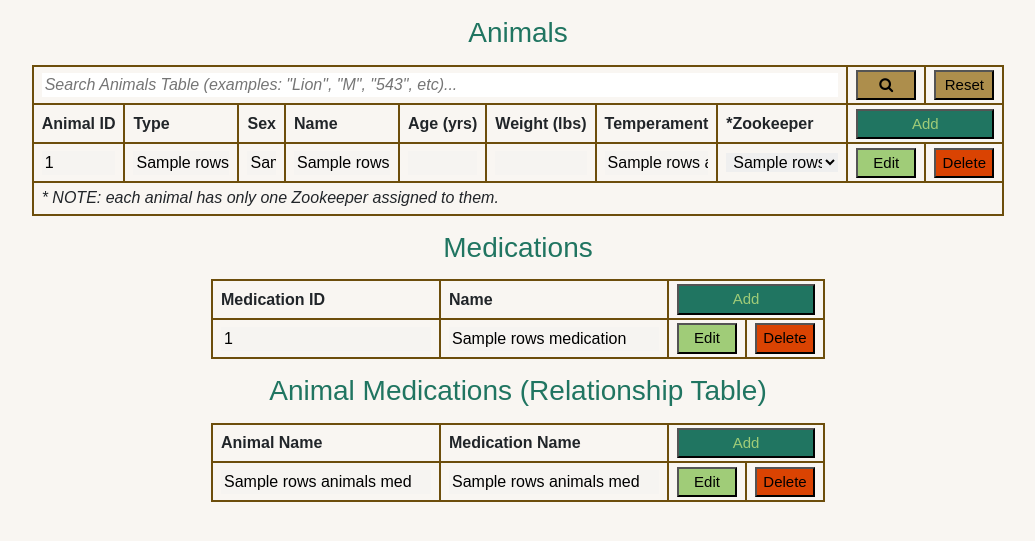
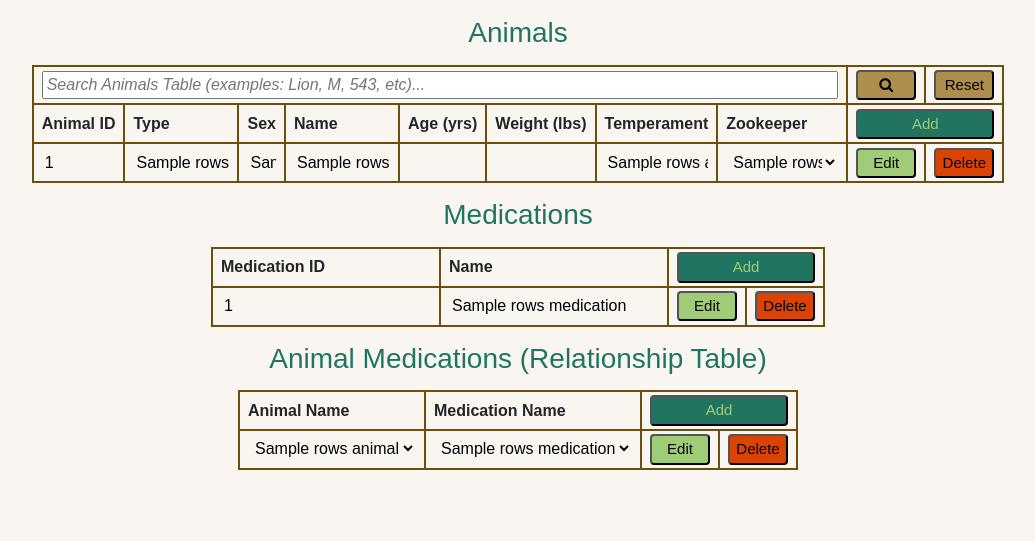
Before and after one commit to lfbettcher/CS340_Zootopia, a Flask app: template starter_website/templates/animals.html in a window 1280 px wide. Shown: the part 52-593 px from the top of the page, without its empty margins (122-1157 px from the left). Run offline with Flask 2, Linux system fonts and the light colour scheme; the template is opened without the code that fills it: most values are stand-ins (such as "Sample title", 1, 10 or a date in 2020); some libraries are stand-ins or nearby versions.

Commit message:
all UPDATE implemented

```diff
--- a/starter_website/static/css/styles.css
+++ b/starter_website/static/css/styles.css
@@ -97,11 +97,19 @@ tr input, td select {
   color: black;
   opacity: 1;
   padding-left: 3px;
-  border: 0;
 }
 
-.editable {
+tr input:not(.editable), td select:not(.editable) {
+  border: 0;
+  background: none;
+}
+
+td .editable {
   color: red;
+}
+
+th .editable {
+  color: black;
 }
 
 tr input:not([type="number"]):not([type="submit"]) {
@@ -116,6 +124,7 @@ table button {
   width: 4em;
   color: black;
   font-size: 15px;
+  border-radius: 4px;
 }
 
 .update-btn {
--- a/starter_website/static/js/script.js
+++ b/starter_website/static/js/script.js
@@ -28,9 +28,9 @@ if (medicationsTable) {
     });
 }
 
-const animalsMedsTable = document.getElementById("animalsMedsTable");
-if (animalsMedsTable) {
-    animalsMedsTable.addEventListener("click", (event) => {
+const animalsMedicationsTable = document.getElementById("animalsMedicationsTable");
+if (animalsMedicationsTable) {
+    animalsMedicationsTable.addEventListener("click", (event) => {
         if (event.target.tagName !== "BUTTON") return;
         if (event.target.name === "Edit") {
             enableRow(event.target.parentNode.parentNode.id);
--- a/starter_website/templates/animals.html
+++ b/starter_website/templates/animals.html
@@ -25,7 +25,7 @@
   <col>
   <colgroup span="8"></colgroup>
   <tr>
-    <th colspan="8" scope="colgroup"><input type="text" id="search_inputs" placeholder='Search Animals Table (examples: "Lion", "M", "543", etc)...' name="search" onkeypress="return event.keyCode != 13;"></th>
+    <th colspan="8" scope="colgroup"><input type="text" id="search_inputs" class="editable" placeholder='Search Animals Table (examples: Lion, M, 543, etc)...' name="search" onkeypress="return event.keyCode != 13;"></th>
     <th scope="colgroup"><button id="search_button" type="button" name="Search" data-toggle="modal" data-target="" class="search-btn"><i class="fa fa-search" name="Search" aria-hidden="true"></i></button></th>
     <th scope="colgroup"><button id="reset_search" type="button" name="reset_search" data-toggle="modal" data-target="" class="search-btn" onclick="location.href='/animals'">Reset</button></th>
   </tr>
@@ -37,7 +37,7 @@
     <th scope="col">Age (yrs)</th>
     <th scope="col">Weight (lbs)</th>
     <th scope="col">Temperament</th>
-    <th scope="col">*Zookeeper</th>
+    <th scope="col">Zookeeper</th>
     <th colspan="2"><button type="button" data-toggle="modal" data-target="#addanimal" class="add-btn" name="Add" value="Add">Add</button></th>
   </tr>
   </thead>
@@ -54,7 +54,6 @@
     <td><input form="updateAnimal" type="number" name="age" value="{{ r[4] }}" disabled="true"></td>
     <td><input form="updateAnimal" type="number" name="weight" value="{{ r[5] }}" disabled="true"></td>
     <td><input form="updateAnimal" type="text" name="temperament" value="{{ r[6] }}" disabled="true"></td>
-<!--    <td><input form="updateAnimal" type="text" name="last_name" value="{{ r[7] }}" disabled="true"></td>-->
     <td>
       <select form="updateAnimal" name="zookeeper_id" style="min-width: 7em" disabled="true">
         {% for z in rows_zookeepers %}
@@ -69,9 +68,6 @@
     <td><button type="button" data-toggle="modal" data-target="#deleteanimal" class="delete-btn" name="Delete" value="{{ r[0] }}">Delete</button></td>
   </tr>
   {% endfor %}
-  <tr>
-    <td colspan="10"><i>* NOTE: each animal has only one Zookeeper assigned to them.</i></td>
-  </tr>
   </tbody>
 </table>
 </form>
@@ -104,7 +100,8 @@
 </form>
 
 <h3>Animal Medications (Relationship Table)</h3>
-<table id="animalsMedsTable">
+<form id="updateAnimalsMedications" action="update_animals_medications" method="POST">
+<table id="animalsMedicationsTable">
   <thead>
   <th style="display:none;">ID</th>
   <th>Animal Name</th>
@@ -112,12 +109,29 @@
   <th colspan="2"><button type="button" data-toggle="modal" data-target="#addanimalmedication" class="add-btn" name="Add" value="Add">Add</button></th>
   </thead>
   <tbody>
-  {% for r in rows_animals_meds %}
+  {% for r in rows_animals_medications %}
   <tr id="animalMed{{ loop.index }}">
-    <td style="display:none;"> {{ r[0] }}</td>
-    <td><input type="text" name="Animals.name" value="{{ r[1] }}" style="min-width: 2em" disabled="true"></td>
-    <td><input type="text" name="Medications.name" value="{{ r[2] }}" style="min-width: 2em" disabled="true"></td>
-    <td><button type="submit" class='update-btn' name='Edit'>Edit</button></td>
+    <td class="hidden">
+      <input form="updateAnimalsMedications" class="hidden" type="number" name="id" value="{{ r[0] }}" disabled="true">
+    </td>
+    <td>
+      <select form="updateAnimalsMedications" name="animal_id" disabled="true">
+        {% for a in rows_animals %}
+        <option value="{{ a[0] }}" {{ 'selected' if a[0] == r[1] }}>{{ a[3] }}</option>
+        {% endfor %}
+      </select>
+    </td>
+    <td>
+      <select form="updateAnimalsMedications" name="med_id" disabled="true">
+        {% for m in rows_medications %}
+        <option value="{{ m[0] }}" {{ 'selected' if m[0] == r[2] }}>{{ m[1] }}</option>
+        {% endfor %}
+      </select>
+    </td>
+    <td>
+      <button form="updateAnimalsMedications" type="submit" class="update-btn hidden" name="Save">Save</button>
+      <button type="button" class='update-btn' name='Edit'>Edit</button>
+    </td>
     <td>
       <button type="button" data-toggle="modal" data-target="#deleteanimalmedication" class="delete-btn" name="Delete" value="{{ r[0] }}">Delete</button>
     </td>
@@ -125,6 +139,7 @@
   {% endfor %}
   </tbody>
 </table>
+</form>
 
 <!--Modal Add Animal-->
 <div class="modal fade" id="addanimal" tabindex="-1" role="dialog" aria-labelledby="addanimalModalCenterTitle" aria-hidden="true">
```
Also changed, not shown: starter_website/webapp.py (+67 -16 lines).
